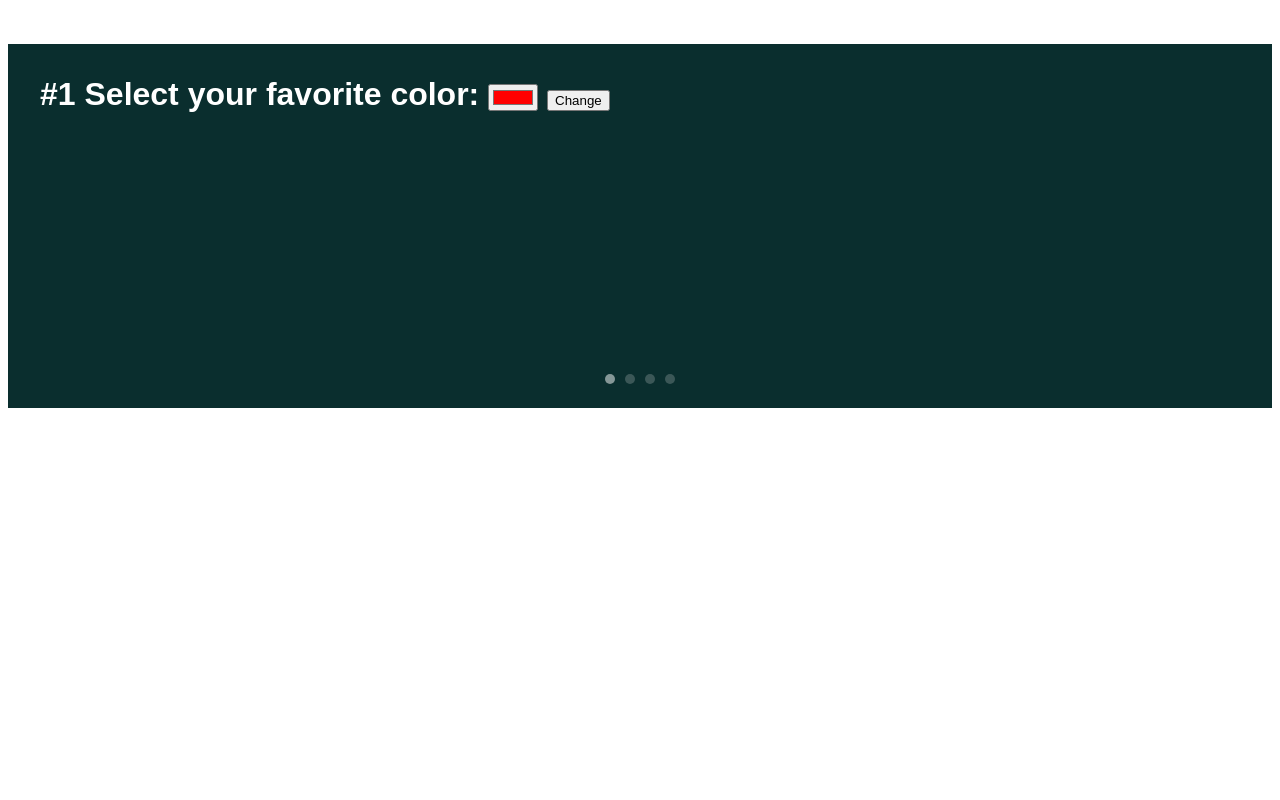
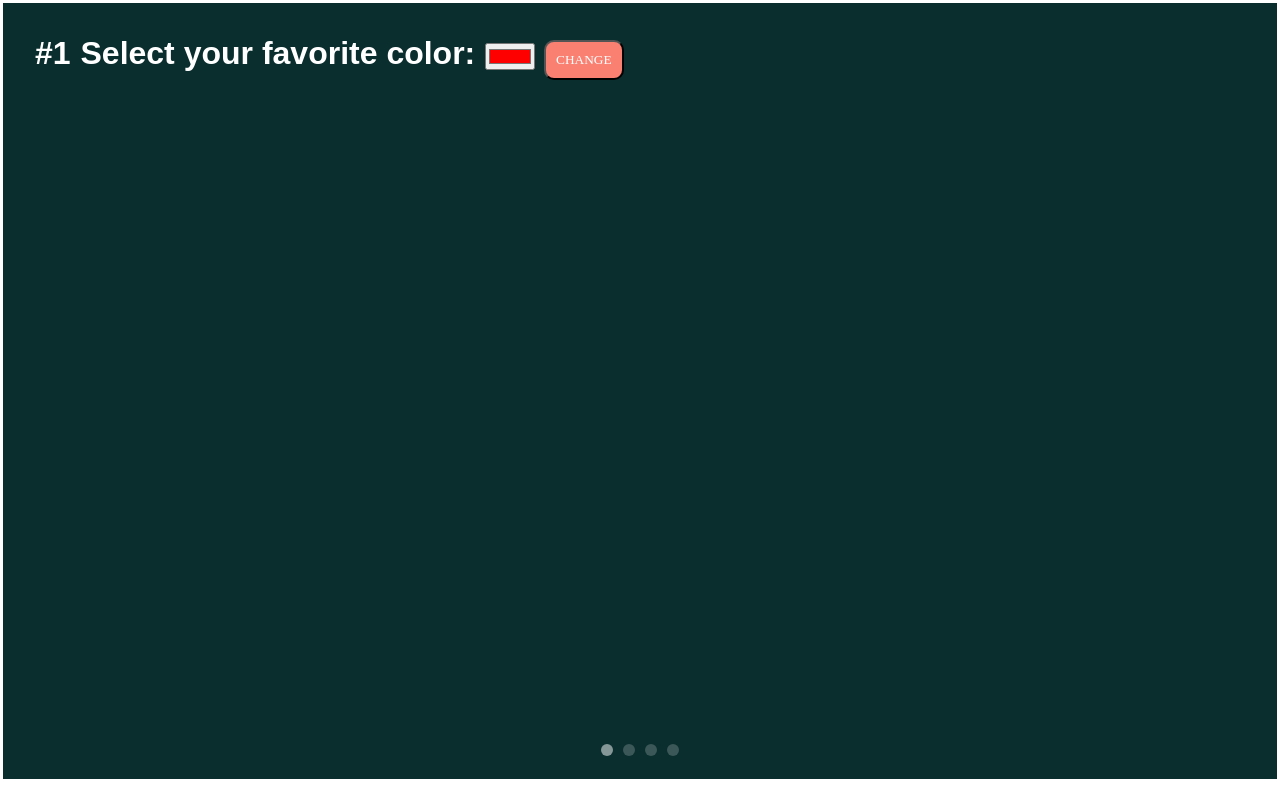
Before and after one commit to Swaraa1211/ProGrad-Frontend-Assignments, a plain HTML site: page CarousalColorPicker/index.html in a window 1280 px wide. Drawn offline with Linux system fonts and the light colour scheme.

Commit message:
UPDATE: Carousel UI.

```diff
--- a/CarousalColorPicker/assests/css/style.css
+++ b/CarousalColorPicker/assests/css/style.css
@@ -1,9 +1,25 @@
+*{
+  margin: 0;
+  padding: 1px;
+}
+
 .carousel {
     position: relative;
   }
 
+.carousel .carousel__item button{
+  background-color: salmon;
+  padding: 10px;
+  border-radius: 10px;
+  color: #ffffff;
+  text-align: center;
+  text-transform: uppercase;
+  font-family:'Times New Roman', Times, serif;
+
+}
   .carousel__item {
-    height: 300px;
+    /* height: 300px; */
+    height: 89vh;
     padding: 1em;
     font-family: "Quicksand", sans-serif;
     font-weight: bold;
--- a/CarousalColorPicker/index.html
+++ b/CarousalColorPicker/index.html
@@ -9,10 +9,8 @@
     <title>CarouselColorPicker</title>
   </head>
   <body>
+
     <div class="carousel">
-      <div class="colorpicker">
-
-        <br /><br />
       <div class="carousel__item item1" style="background-color: rgb(10, 46, 46);">
         #1
         <label for="color1">Select your favorite color:</label>
```
